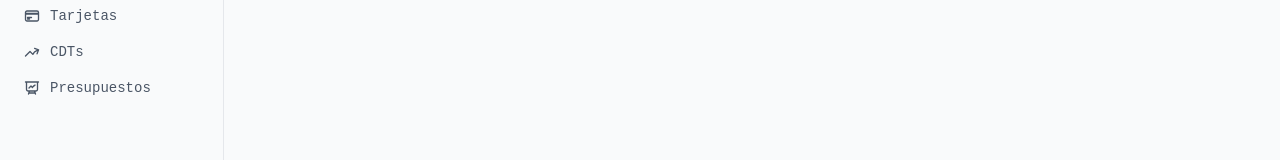
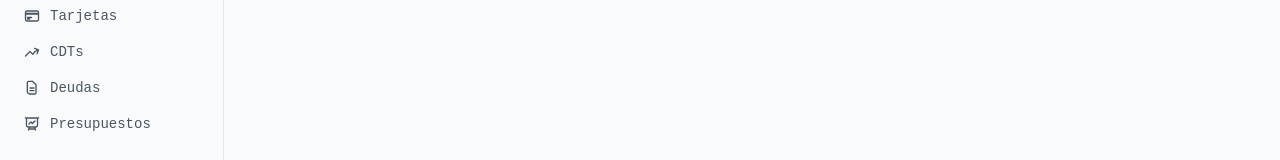
Before and after one commit to santiagoSuarez219/todo-app, a React (Vite) app in the folder frontend/: page / in a window 1280 px wide. Shown: the part 485-645 px from the top of the page. Built offline with nearby package versions, Linux system fonts and the light colour scheme; no server answers.

Commit message:
fix(sidebar): add missing Deudas nav item
The /finances/debts route and view existed but had no sidebar link.

```diff
--- a/frontend/src/components/layout/Sidebar.tsx
+++ b/frontend/src/components/layout/Sidebar.tsx
@@ -109,6 +109,14 @@ function TrendIcon() {
   return (
     <svg className="w-4 h-4 shrink-0" fill="none" stroke="currentColor" strokeWidth={2} viewBox="0 0 24 24">
       <path strokeLinecap="round" strokeLinejoin="round" d="M2.25 18 9 11.25l4.306 4.306a11.95 11.95 0 0 1 5.814-5.518l2.74-1.22m0 0-5.94-2.281m5.94 2.28-2.28 5.941" />
+    </svg>
+  );
+}
+
+function DebtIcon() {
+  return (
+    <svg className="w-4 h-4 shrink-0" fill="none" stroke="currentColor" strokeWidth={2} viewBox="0 0 24 24">
+      <path strokeLinecap="round" strokeLinejoin="round" d="M9 12h6m-6 4h6m-7 5h8a2 2 0 0 0 2-2V7.914a2 2 0 0 0-.586-1.414l-3.914-3.914A2 2 0 0 0 11.086 2H7a2 2 0 0 0-2 2v14a2 2 0 0 0 2 2z" />
     </svg>
   );
 }
@@ -268,6 +276,9 @@ export default function Sidebar({ onCreateActivity }: Props) {
           <NavLink to="/finances/cdts" className={linkCls}>
             <TrendIcon /> CDTs
           </NavLink>
+          <NavLink to="/finances/debts" className={linkCls}>
+            <DebtIcon /> Deudas
+          </NavLink>
           <NavLink to="/finances/budgets" className={linkCls}>
             <ChartIcon /> Presupuestos
           </NavLink>
```
